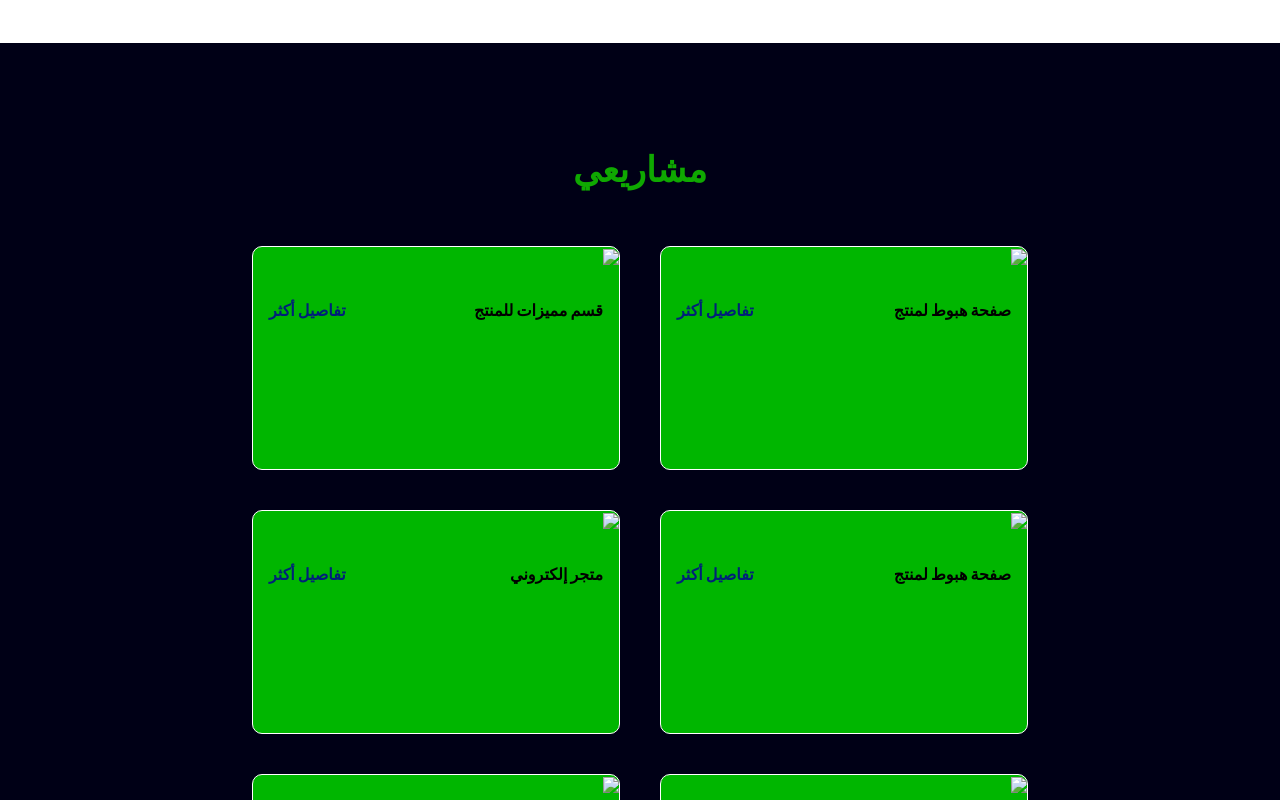
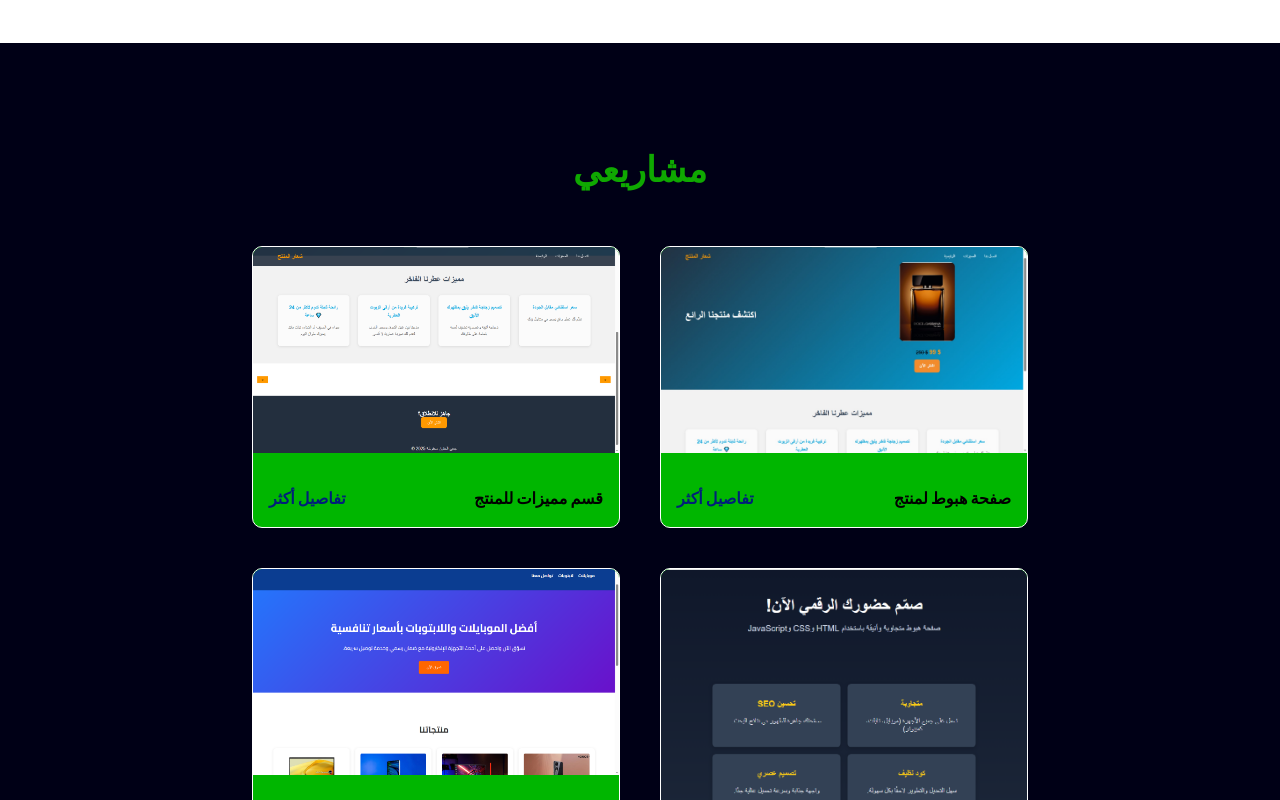
Before and after one commit to HamoHamo2006/my_portfolio, a plain HTML site: page index.html in a window 1280 px wide. Shown: the part 2000-2800 px from the top of the page. Drawn offline with Linux system fonts and the light colour scheme.

Commit message:
Add files via upload

```diff
--- a/index.html
+++ b/index.html
@@ -75,7 +75,7 @@
         <div class="content">
             <div class="project-card">
                 <div class="project-image">
-                    <img src="صفحة هبوط.jpg" />
+                    <img src="img/صفحة هبوط.jpg" />
                 </div>
                 <div class="project-info">
                     <p class="project-category"></p>
@@ -87,7 +87,7 @@
             </div>
             <div class="project-card">
                 <div class="project-image">
-                    <img src="عمل صفحة الهبوط.png" />
+                    <img src="img/عمل صفحة الهبوط.png" />
                 </div>
                 <div class="project-info">
                     <p class="project-category"></p>
@@ -99,7 +99,7 @@
             </div>
             <div class="project-card">
                 <div class="project-image">
-                    <img src="صفحة هبوط 2.png" />
+                    <img src="img/صفحة هبوط 2.png" />
                 </div>
                 <div class="project-info">
                     <p class="project-category"></p>
@@ -111,7 +111,7 @@
             </div>
             <div class="project-card">
                 <div class="project-image">
-                    <img src="متجر الكتروني.png" />
+                    <img src="img/متجر الكتروني copy.png" />
                 </div>
                 <div class="project-info">
                     <p class="project-category"></p>
@@ -123,7 +123,7 @@
             </div>
             <div class="project-card">
                 <div class="project-image">
-                    <img src="منتجاتنا.png" />
+                    <img src="img/منتجاتنا.png" />
                 </div>
                 <div class="project-info">
                     <p class="project-category"></p>
@@ -135,7 +135,7 @@
             </div>
             <div class="project-card">
                 <div class="project-image">
-                    <img src="السلة.png" />
+                    <img src="img/السلة.png" />
                 </div>
                 <div class="project-info">
                     <p class="project-category"></p>
--- a/style.css
+++ b/style.css
@@ -54,7 +54,7 @@ section {
     min-height: 100vh;
     display: flex;
     align-items: center;
-    background: url(صورتي4.jpg) no-repeat;
+    background: url(img/صورتي4.jpg) no-repeat;
     background-size: cover;
     background-position: center;
     background-attachment: fixed;
```
